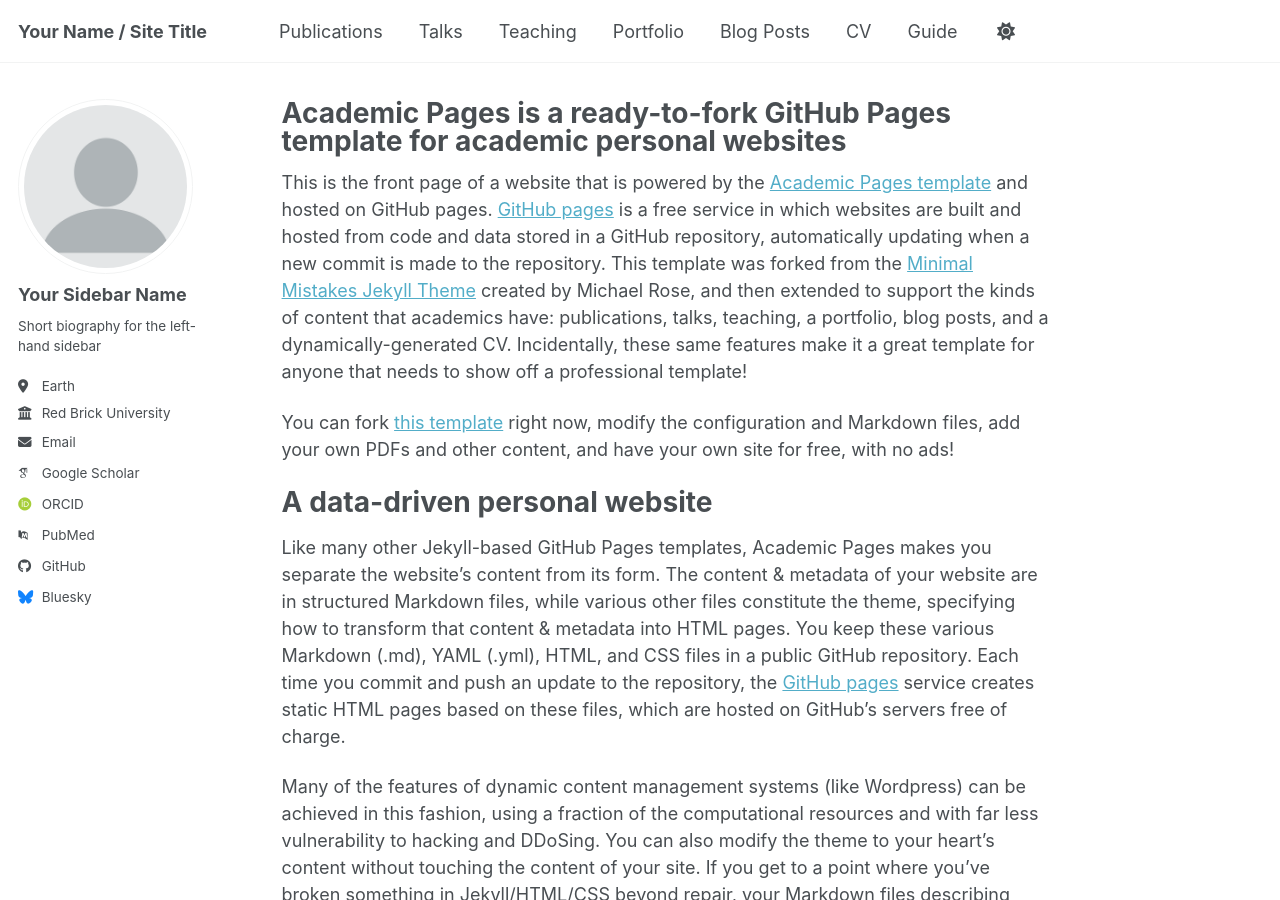
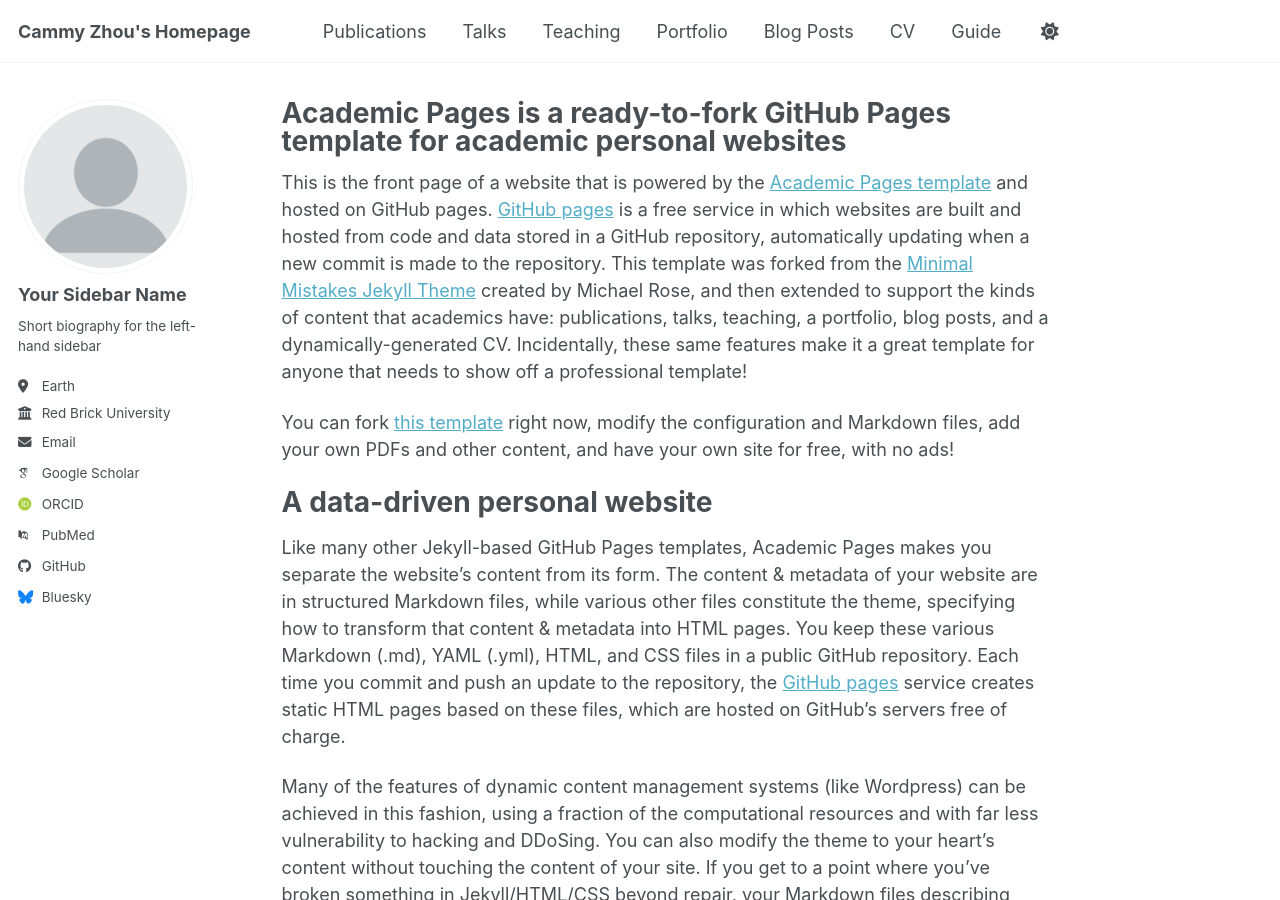
Before and after one commit to cakezhou/cakezhou.github.io, a Jekyll site: the page built from _pages/about.md, in a window 1280 px wide and 900 px high. Built offline with Jekyll 4.4.1, drawn with Linux system fonts in a browser that asks for light colours; some web fonts are replaced; a script bundle is joined from its source files by our own code; library files that are not in the unit come from our copies.

Commit message:
name & url

```diff
--- a/_config.yml
+++ b/_config.yml
@@ -9,11 +9,11 @@
 # Basic Site Settings
 locale                   : "en-US"
 site_theme               : "default" # Currently available options are "default", "air"
-title                    : "Your Name / Site Title"
+title                    : "Cammy Zhou's Homepage"
 title_separator          : "-"
 name                     : &name "Your Name"
-description              : &description "Your Name's academic portfolio"   # Update this with a general description of your site, this is the default if not overridden by a page
-url                      : https://academicpages.github.io # The base hostname & protocol for your site e.g. "https://[your GitHub username].github.io",
+description              : &description "Mathematics student at Wellesley College"   # Update this with a general description of your site, this is the default if not overridden by a page
+url                      : https://cakezhou.github.io # The base hostname & protocol for your site e.g. "https://[your GitHub username].github.io",
                                                            # or if you already have some other page hosted on Github then use "https://[your GitHub username].github.io/[Your Repo Name]"
 baseurl                  : "" # the subpath of your site, e.g. "/blog"
 repository               : "academicpages/academicpages.github.io"
```
